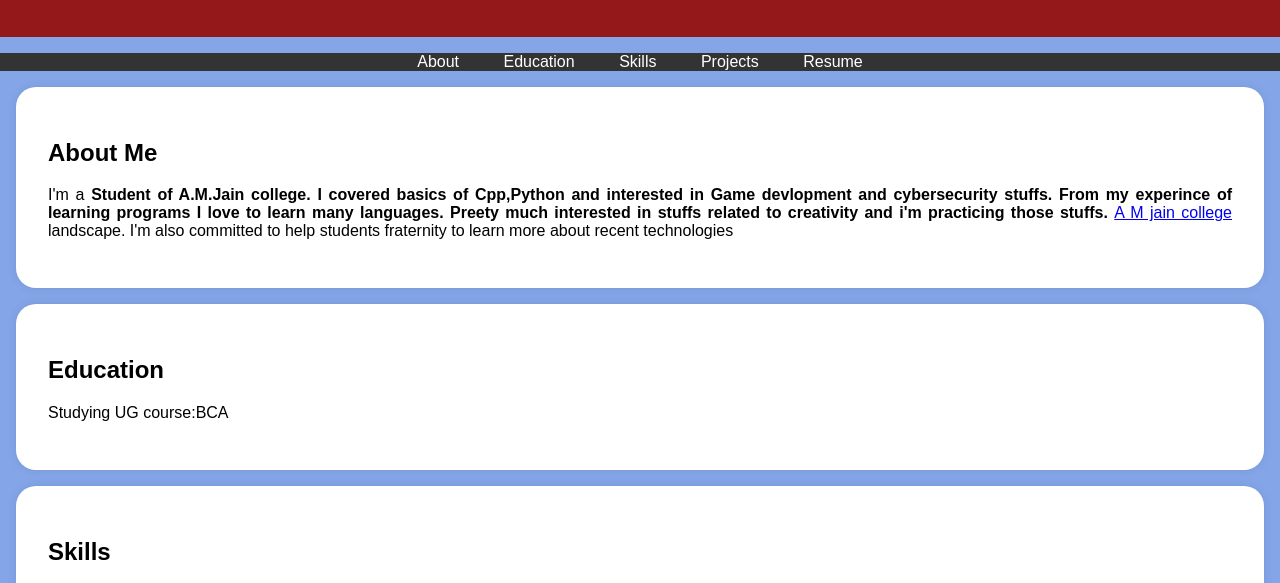
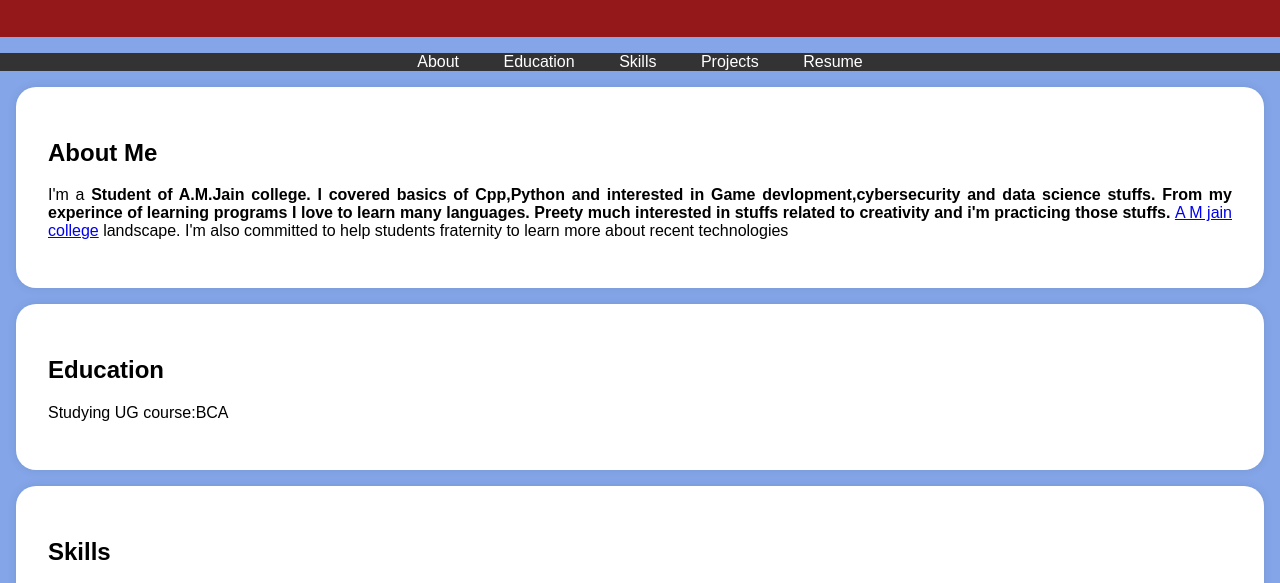
Before and after one commit to sanjay2006-gamer/sanjay, a plain HTML site: page Index.html in a window 1280 px wide. Shown: the part 197-780 px from the top of the page. Drawn offline with Linux system fonts and the light colour scheme.

Commit message:
Update Index.html

```diff
--- a/Index.html
+++ b/Index.html
@@ -115,7 +115,7 @@
     <section id="about">
         <div class="section-content">
             <h2>About Me</h2>
-            <p>I'm a <b>Student of A.M.Jain college. I covered basics of Cpp,Python and interested in Game devlopment and cybersecurity stuffs. From my experince of learning programs I love to learn many languages. Preety much interested in stuffs related to creativity and i'm practicing those stuffs.   </b>
+            <p>I'm a <b>Student of A.M.Jain college. I covered basics of Cpp,Python and interested in Game devlopment,cybersecurity and data science stuffs. From my experince of learning programs I love to learn many languages. Preety much interested in stuffs related to creativity and i'm practicing those stuffs.   </b>
 
 
              <a href="https://techtrainer20.github.io/git_con2/" traget="_target">A M jain college</a> landscape. I'm also committed to help students fraternity to learn more about recent technologies </p>
```
